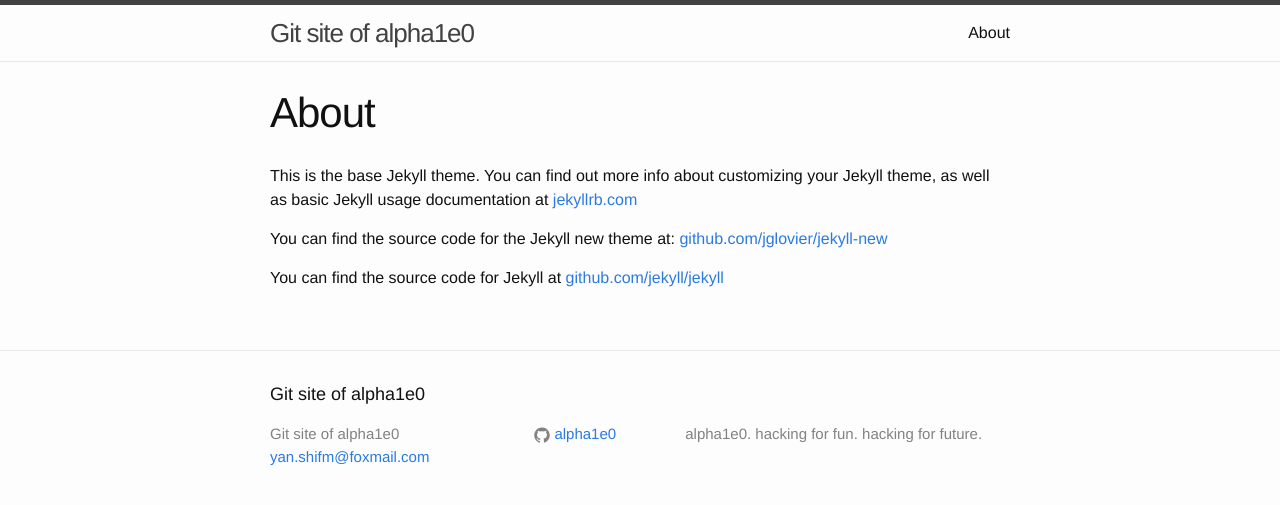
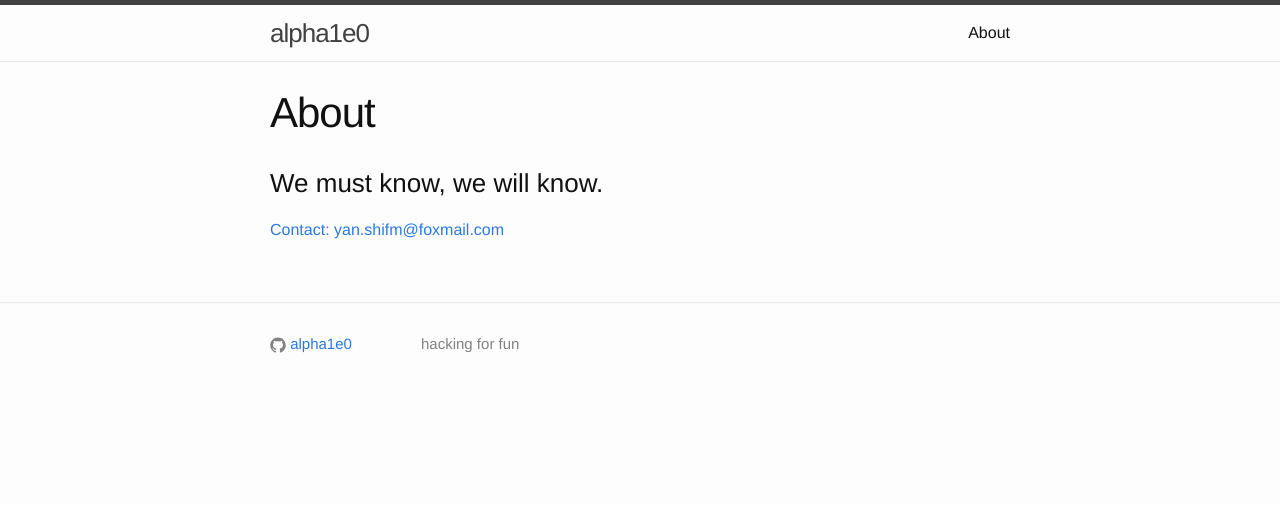
Before and after one commit to alpha1e0/alpha1e0.github.io, a Jekyll site: the page built from about.md, in a window 1280 px wide. Shown: the top 505 px of the page. Built offline with Jekyll 4.4.1, drawn with Linux system fonts in a browser that asks for light colours.

Commit message:
修改界面

```diff
--- a/_config.yml
+++ b/_config.yml
@@ -1,8 +1,9 @@
 # Site settings
-title: Git site of alpha1e0
+name: alpha1e0
+title: "alpha1e0's blog"
 email: yan.shifm@foxmail.com
 description: > # this means to ignore newlines until "baseurl:"
-  alpha1e0. hacking for fun. hacking for future.
+  hacking for fun
 baseurl: "" # the subpath of your site, e.g. /blog/
 url: "http://alpha1e0.github.io" # the base hostname & protocol for your site
 # twitter_username: jekyllrb
--- a/_includes/footer.html
+++ b/_includes/footer.html
@@ -2,15 +2,15 @@
 
   <div class="wrapper">
 
-    <h2 class="footer-heading">{{ site.title }}</h2>
+      <!--<h2 class="footer-heading">{{ site.title }}</h2>-->
 
     <div class="footer-col-wrapper">
-      <div class="footer-col  footer-col-1">
+      <!--<div class="footer-col  footer-col-1">
         <ul class="contact-list">
           <li>{{ site.title }}</li>
           <li><a href="mailto:{{ site.email }}">{{ site.email }}</a></li>
         </ul>
-      </div>
+      </div>-->
 
       <div class="footer-col  footer-col-2">
         <ul class="social-media-list">
--- a/_includes/header.html
+++ b/_includes/header.html
@@ -2,7 +2,7 @@
 
   <div class="wrapper">
 
-    <a class="site-title" href="{{ site.baseurl }}/">{{ site.title }}</a>
+    <a class="site-title" href="{{ site.baseurl }}/">{{ site.name }}</a>
 
     <nav class="site-nav">
       <a href="#" class="menu-icon">
--- a/about.md
+++ b/about.md
@@ -4,8 +4,6 @@ title: About
 permalink: /about/
 ---
 
-This is the base Jekyll theme. You can find out more info about customizing your Jekyll theme, as well as basic Jekyll usage documentation at [jekyllrb.com](http://jekyllrb.com/)
+### We must know, we will know.
 
-You can find the source code for the Jekyll new theme at: [github.com/jglovier/jekyll-new](https://github.com/jglovier/jekyll-new)
-
-You can find the source code for Jekyll at [github.com/jekyll/jekyll](https://github.com/jekyll/jekyll)
+[Contact: {{ site.email }}](mailto:{{ site.email }})
```
